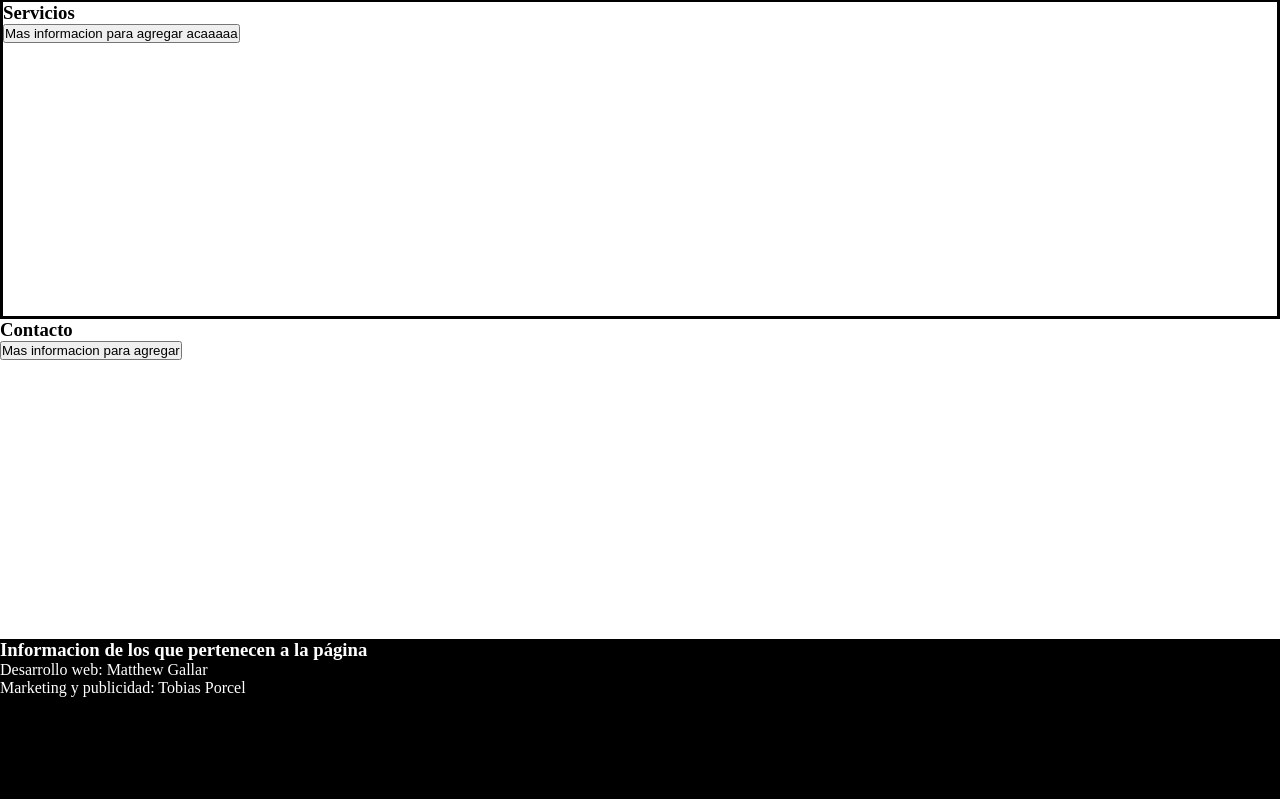
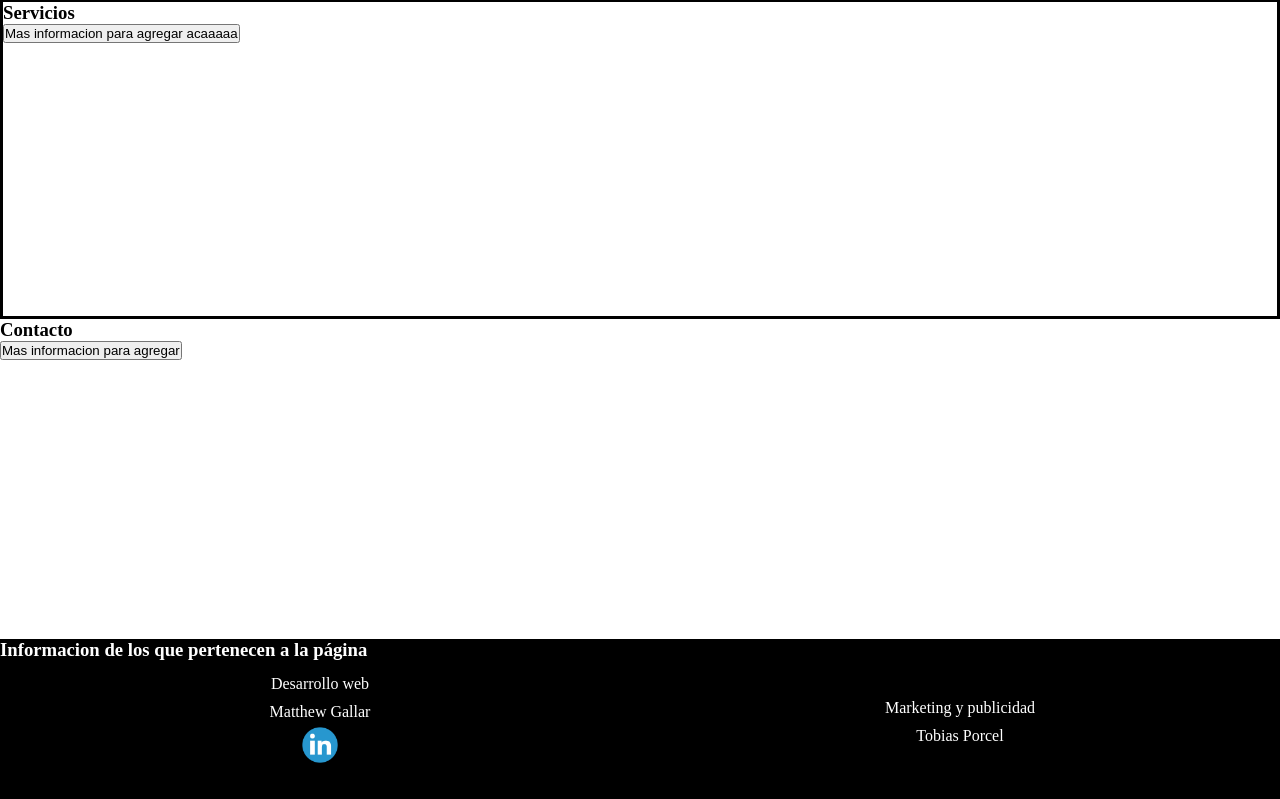
Before and after one commit to Soucalibur/emprendimiento, a React (Create React App) app in the folder client/: page / in a window 1280 px wide. Shown: the part 793-1592 px from the top of the page. Built offline with nearby package versions, Linux system fonts and the light colour scheme.

Commit message:
Cambios en footer

```diff
--- a/client/src/components/index.js
+++ b/client/src/components/index.js
@@ -48,8 +48,26 @@ const Index = ()=>{
 
             <div className="fourthBlock">
                 <h3>Informacion de los que pertenecen a la página</h3>
-                <p>Desarrollo web: Matthew Gallar</p>
-                <p>Marketing y publicidad: Tobias Porcel</p>
+                <div className="footerDW">
+                    <div>
+                        <p style={{"padding":"10px"}}>Desarrollo web </p>
+                    </div>
+                    <div>
+                        <p>Matthew Gallar</p>
+                    </div>
+                    <div>
+                        <a href="https://www.linkedin.com/in/matthewfullstack/" target="_blank" rel="noopener noreferrer">
+                            <div className="imgLogoLinkedIn1"></div>
+                        </a>
+                    </div>
+                </div>
+                <div className="footerMP">
+
+                    <p style={{"padding":"10px"}}>Marketing y publicidad </p>
+                    <p>Tobias Porcel</p>
+
+
+                </div>
             </div>
 
             <div>
--- a/client/src/css/index.css
+++ b/client/src/css/index.css
@@ -89,12 +89,42 @@
 }
 
 .fourthBlock{
-    /* Properties */
-    background-color: black;
-    color: white;
 
-    /* Sizes */
-    height: 10em;
+  /* Display */
+  display: grid;
+
+  /* Properties */
+
+  grid-template-columns: 1fr 1fr;
+  grid-template-rows: repeat(12, 1fr);
+  background-color: black;
+  color: white;
+
+  /* Sizes */
+  height: 10em;
+}
+.footerDW{
+  /* Position */
+  grid-column: 1;
+  grid-row: 2/11;
+  /* Properties */
+  display: flex;
+  justify-content: center;
+  align-items: center;
+  /* flex-wrap: wrap; */
+  flex-direction: column;
+}
+
+.footerMP{
+  /* Position */
+  grid-column: 2;
+  grid-row: 2/11;
+  /* Properties */
+  display: flex;
+  justify-content: center;
+  align-items: center;
+  flex-direction: column;
+  /* Sizes */
 }
 
 .imgLogoWsp{
@@ -104,21 +134,35 @@
   cursor: pointer;
   background-image: url(./img/whatsappLogo.png);
   background-size: cover;
+  transition: .7s;
 
-  /* Sizes */
+  /* Sizes and Positions */
+  height: 5em;
+  width: 5em;
   z-index: 1;
   bottom:0;
   right: 0;
-  height: 5em;
-  width: 5em;
   margin-bottom: 3em;
   margin-right: 3em;
-  transition: .7s;
 }
 .imgLogoWsp:hover{
+
+  /* Properties */
   background-image: url(./img/clickToChat.png);
+
+  /* Sizes and Positions */
   height: 15em;
   width: 15em;
   margin-bottom: -1em;
   margin-right: 1em;
 }
+
+.imgLogoLinkedIn1{
+  /* Properties */
+  background-image: url(./img/imgLogos/linkedInLogo.png);
+  background-size: cover;
+  /* Sizes and Positions */
+  height: 3em;
+  width: 3em;
+
+}
```
Also changed, not shown: client/src/css/img/imgLogos/linkedInLogo.png (added).
